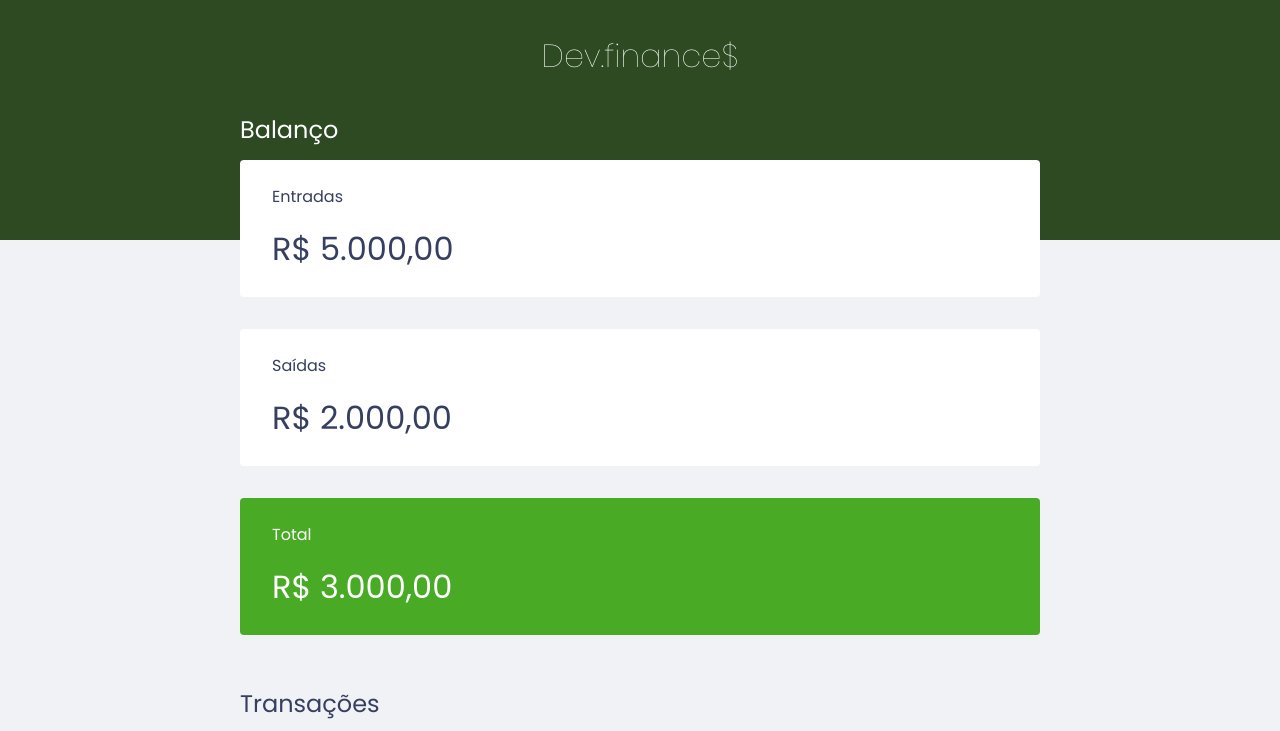
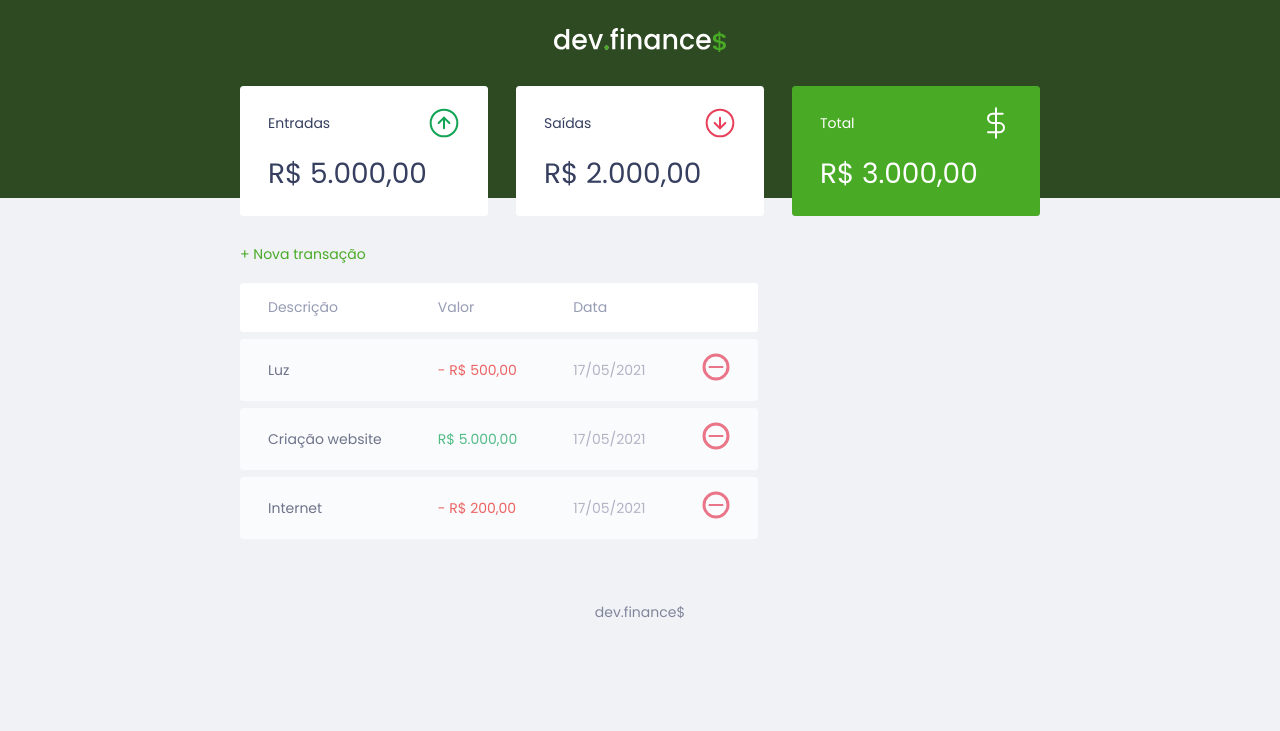
Before and after one commit to annakarlasganderla/dev-finance, a plain HTML site: page index.html in a window 1280 px wide. Shown: the top 731 px of the page. Drawn offline with Linux system fonts and the light colour scheme.

Commit message:
adicionando imagens e botões

```diff
--- a/index.html
+++ b/index.html
@@ -15,31 +15,42 @@
   </head>
   <body>
     <header>
-      <h1 id="logo">Dev.finance$</h1>
+      <img src="./assets/logo.svg" alt="logo-dev-finance">
     </header>
 
     <main class="container">
       <section id="balance">
-        <h2>Balanço</h2>
+        <h2 class="sr-only">Balanço</h2>
 
         <div class="card">
-            <h3>Entradas</h3>
+            <h3>
+              <span>Entradas</span> <!-- o span deixa o elemento em linha -->
+              <img src="./assets/income.svg" alt="entradas">
+            </h3>
             <p>R$ 5.000,00</p>
         </div>
 
         <div class="card">
-            <h3>Saídas</h3>
+            <h3>
+              <span>Saídas</span>
+              <img src="./assets/expense.svg" alt="saidas">
+            </h3>
             <p>R$ 2.000,00</p>
         </div>
 
         <div class="card total">
-            <h3>Total</h3>
+            <h3>
+              <span>Total</span>
+              <img src="./assets/total.svg" alt="total">
+            </h3>
             <p>R$ 3.000,00</p>
         </div>
       </section>
 
       <section id="transaction">
-        <h2>Transações</h2>
+        <h2 class="sr-only">Transações</h2>
+
+       <a href="#" class="button new"> + Nova transação</a>
       </section>
 
       <!-- tabelas -->
@@ -50,6 +61,7 @@
             <th>Descrição</th>
             <th>Valor</th>
             <th>Data</th>
+            <th></th>
           </tr>
         </thead>
 
@@ -59,18 +71,27 @@
             <td class="description">Luz</td>
             <td class="expense">- R$ 500,00</td>
             <td class="date">17/05/2021</td>
+            <td>
+              <img src="./assets/minus.svg" alt="remover">
+            </td>
           </tr>
 
           <tr>
             <td class="description">Criação website</td>
             <td class="income">R$ 5.000,00</td>
             <td class="date">17/05/2021</td>
+            <td>
+              <img src="./assets/minus.svg" alt="remover">
+            </td>
           </tr>
 
           <tr>
             <td class="description">Internet</td>
             <td class="expense">- R$ 200,00</td>
             <td class="date">17/05/2021</td>
+            <td>
+              <img src="./assets/minus.svg" alt="remover">
+            </td>
           </tr>
         </tbody>
       </table>
--- a/page-landing.css
+++ b/page-landing.css
@@ -10,9 +10,26 @@
     box-sizing: border-box; /* medida da caixa a partir da borda */
 }
 
+html {
+    font-size: 93.75%; /* equivalente a 15px  ==== tamanho padrao para mobile */
+}
+
 body {
     background: #f0f2f5;
     font-family: 'Poppins', sans-serif;
+}
+
+/* truque para esconder o balanço e transaçoes, e nao afetar o leitor de tela */
+.sr-only {
+    position: absolute;
+    width: 1px;
+    height: 1px;
+    padding: 0;
+    margin: -1px;
+    overflow: hidden;
+    clip: rect(0,0,0,0);
+    white-space: nowrap;
+    border-width: 0;
 }
 
 .container {
@@ -27,6 +44,21 @@ h2 {
     color: var(--dark-blue);
 
     font-weight: normal;
+}
+
+/* LINKS & BUTTONS =============================*/
+a {
+    color: #49aa26;
+    text-decoration: none;
+}
+
+a:hover {
+    color: #3dd705;
+}
+
+.button.new {
+    display: inline-block; /* pega as funcionabilidade do inline e do block */
+    margin-bottom: .8rem; /* com o display inline nao funciona */
 }
 
 /* HEADER =============================*/
@@ -61,9 +93,14 @@ header {
     color: var(--dark-blue);
 }
 
+
 .card h3 {
     font-weight: normal;
     font-size: 1rem;
+
+    display: flex; /*deixa o elemento um no lado do outro, tirando o padrao do HTML*/
+    align-items: center; /* alinha horizontalmente*/
+    justify-content: space-between; /* alinha  verticalmente */
 }
 
 .card p {
@@ -80,16 +117,23 @@ header {
 
 /* TABLE =============================*/
 #data-table {
+    display: block;
     width: 100%;
     border-spacing: 0 0.5rem;
 
     color: #969cb3;
+    overflow-x: auto;
 }
 
 
 table thead tr th:first-child,
 table tbody tr td:first-child {
     border-radius: 0.25rem 0 0 0.25rem;
+}
+
+table thead tr th:last-child,
+table tbody tr td:last-child {
+    border-radius: 0 0.25rem 0.25rem 0;
 }
 
 table thead th {
@@ -135,3 +179,16 @@ footer {
 
     opacity: 0.6;
 }
+
+/* VERSÃO DESKTOP RESPONSIVO*/
+@media (min-width: 800px) {
+    html {
+        font-size: 87.5%;
+    }
+
+    #balance {
+        display: grid;
+        grid-template-columns: repeat(3, 1fr); /* tres fraçoes == tres colunas /// repita 3 vezes uma coluna */
+        gap: 2rem;
+    }
+}
```
Also changed, not shown: assets/expense.svg (added), assets/income.svg (added), assets/logo.svg (added), assets/minus.svg (added), assets/plus.svg (added), assets/total.svg (added).
